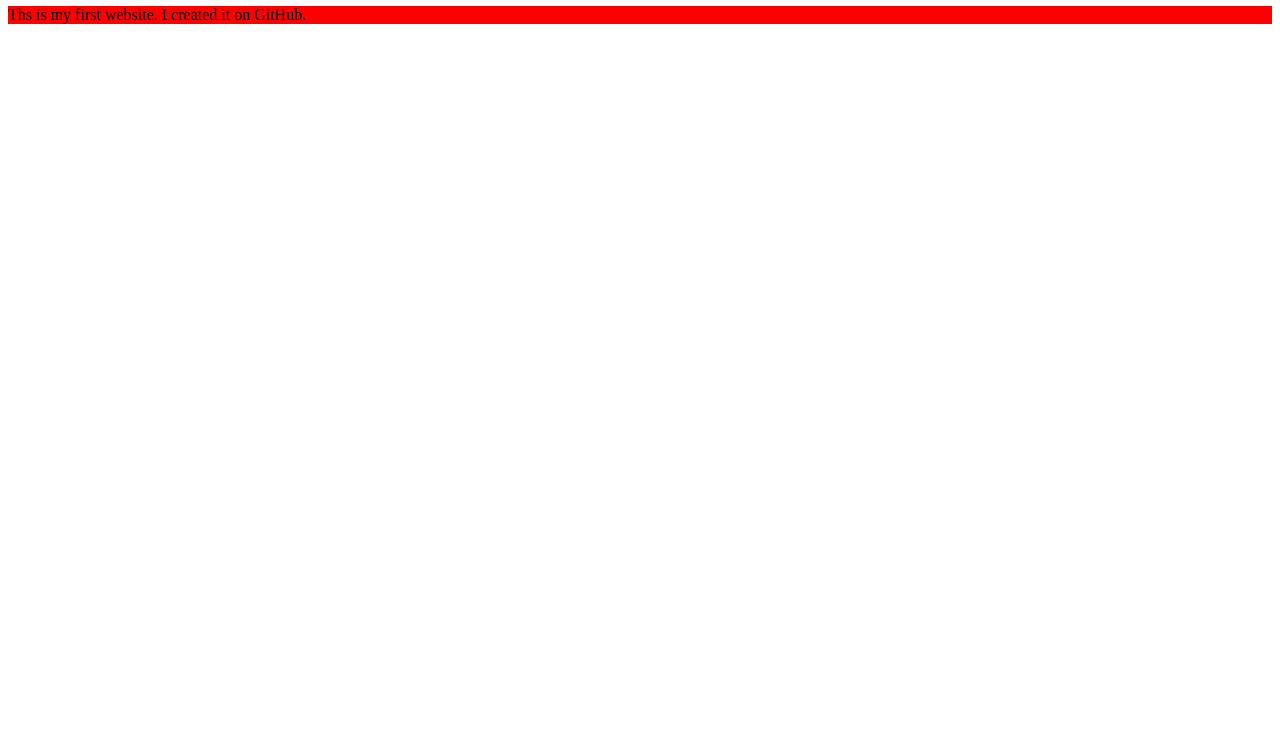
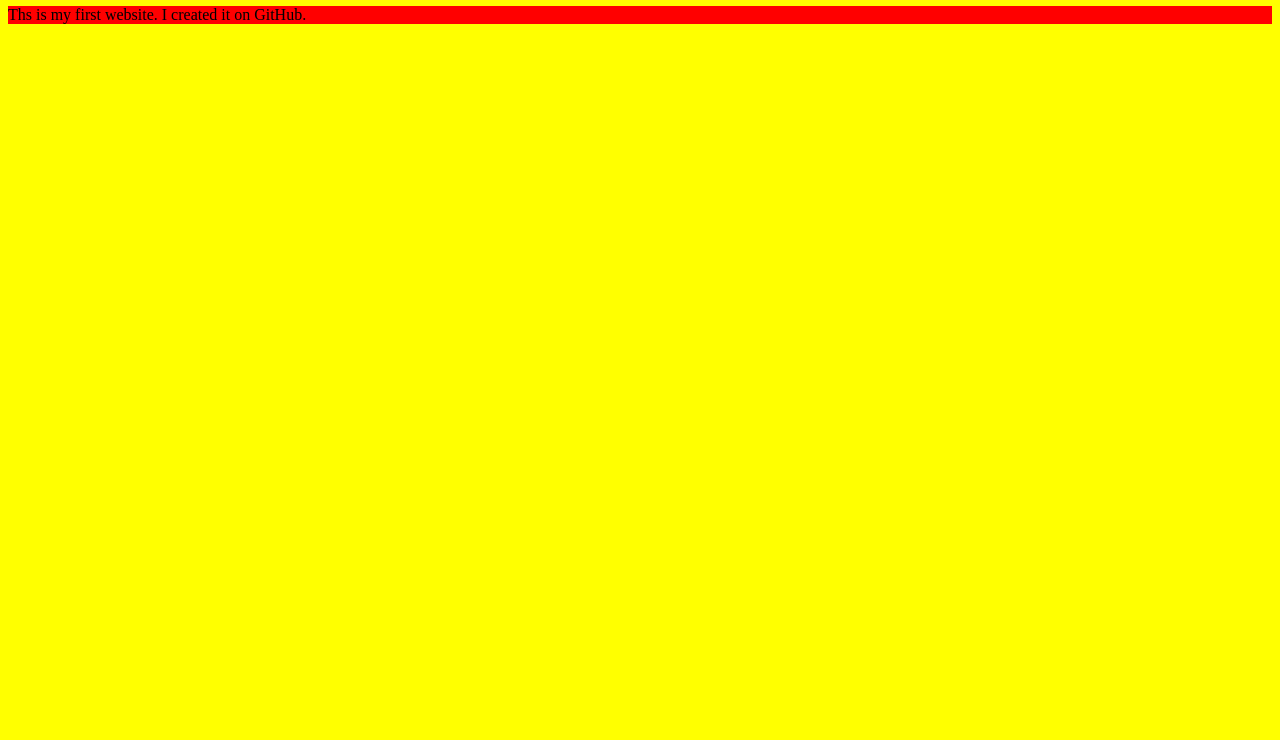
Before and after one commit to mollyattheco/mollyattheco, a plain HTML site: page index.html in a window 1280 px wide. Shown: the part 60-800 px from the top of the page. Drawn offline with Linux system fonts and the light colour scheme.

Commit message:
Update index.html

```diff
--- a/index.html
+++ b/index.html
@@ -8,7 +8,7 @@
     </style>
 
     <!-- example of external style -->
-    <link rel="stylesheet" type="tex/css" href="style.css">
+    <link rel="stylesheet" type="text/css" href="style.css">
   </head>
   <body>
     <!-- example of inline style -->
```
